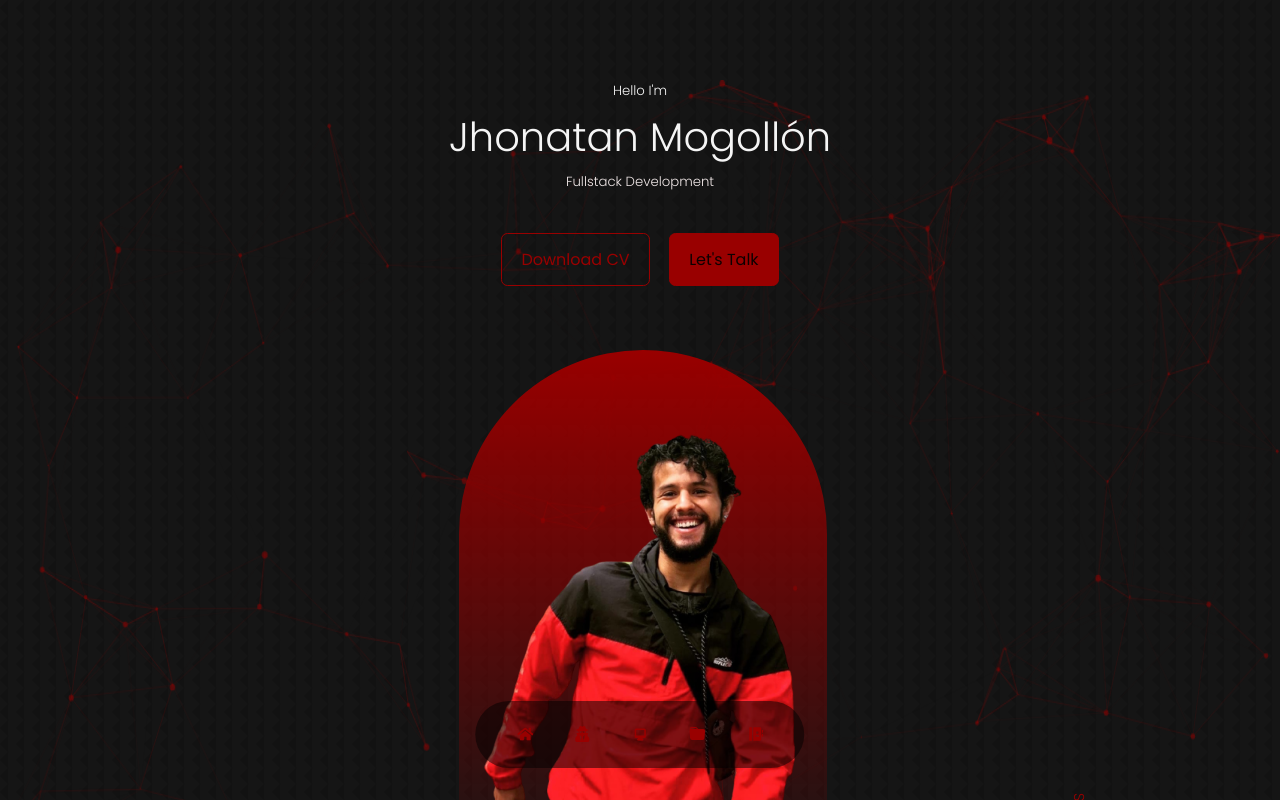
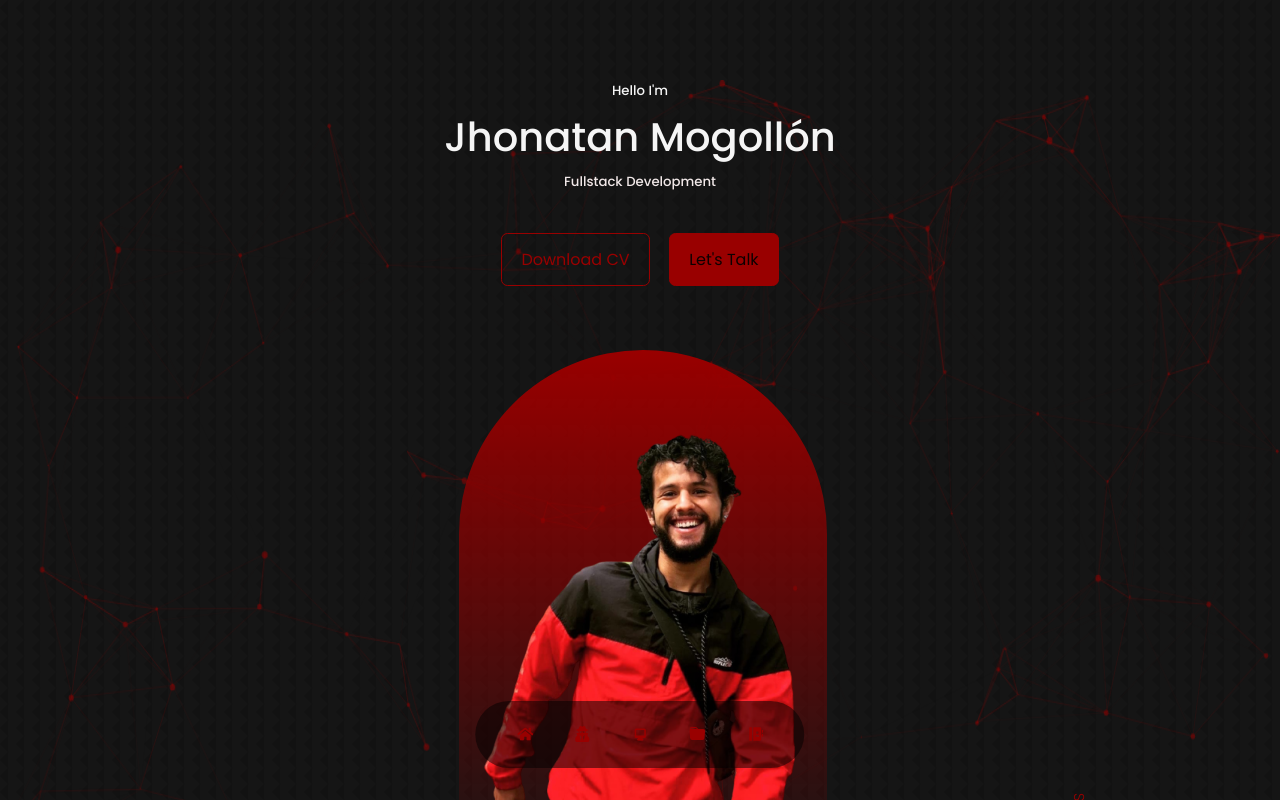
Before and after one commit to jhondeser/prueba, a React (Create React App) app: page / in a window 1280 px wide. Shown: the top 800 px of the page. Built offline with nearby package versions, Linux system fonts and the light colour scheme.

Commit message:
hago mi fuente mas grande

```diff
--- a/src/index.css
+++ b/src/index.css
@@ -55,7 +55,7 @@ h3,
 h4,
 h5,
 h6 {
-  font-weight: 300;
+  font-weight: 500;
 }
 
 h1 {
```
